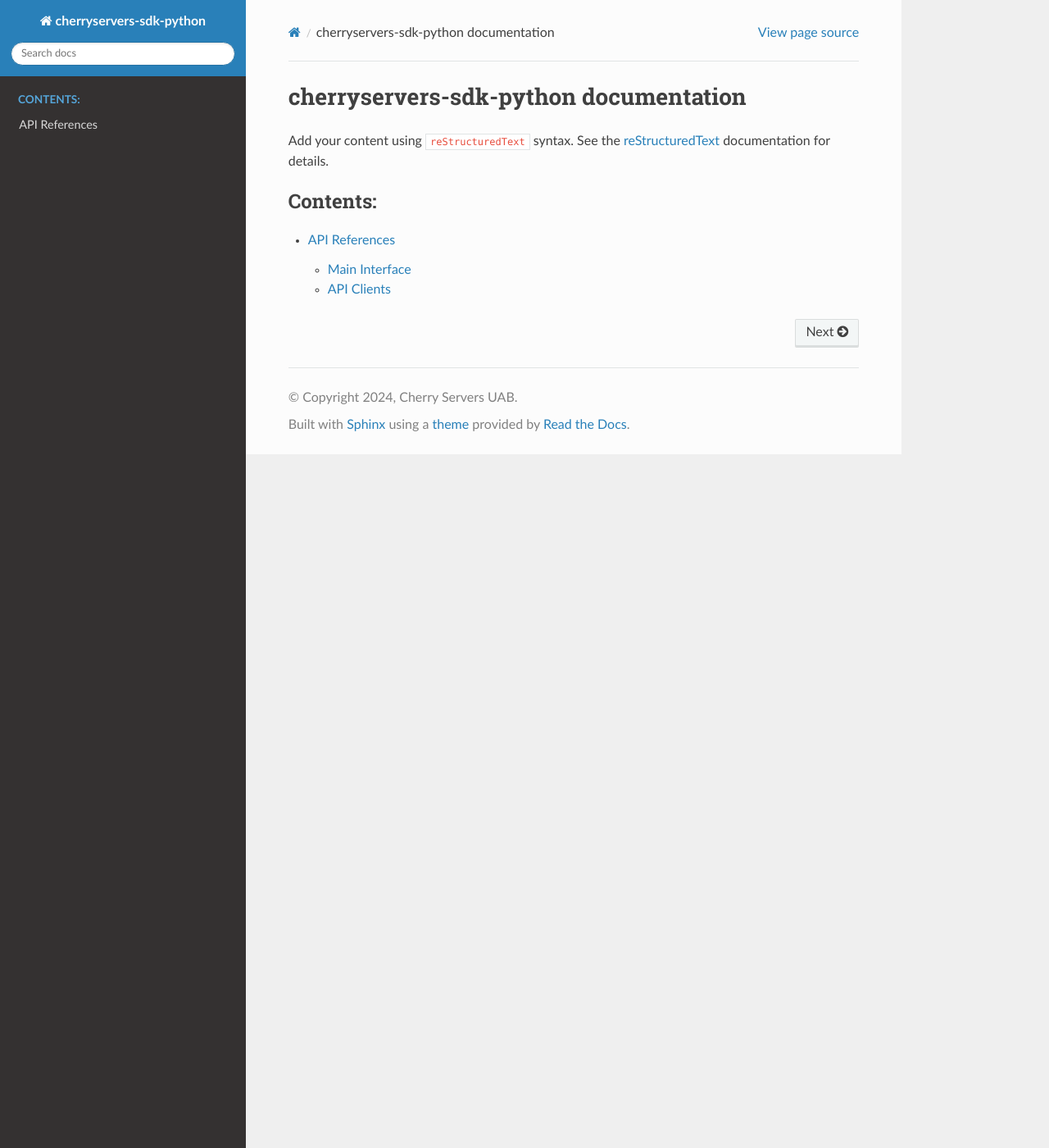
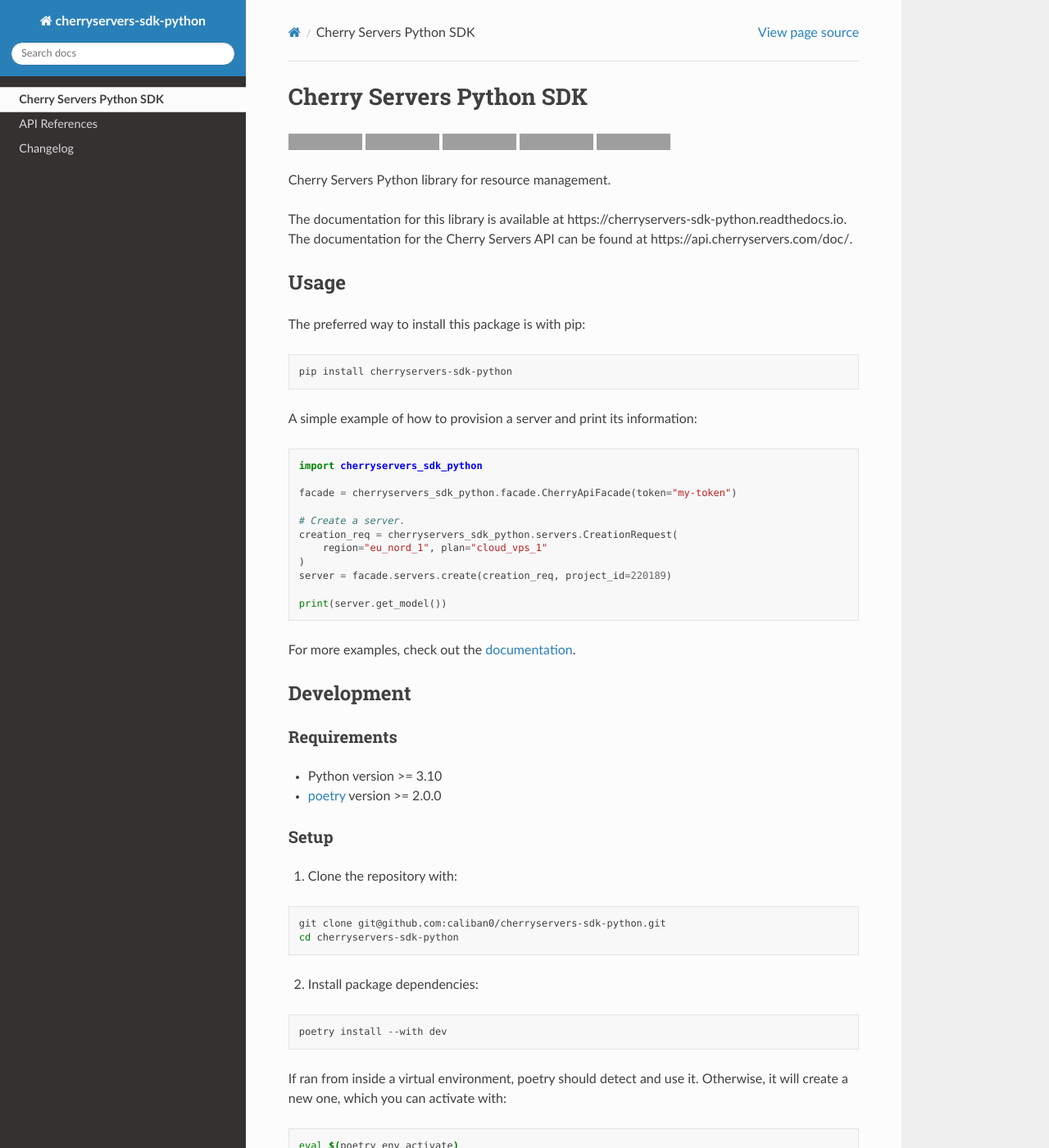
Before and after one commit to cherryservers/cherryservers-sdk-python, a Sphinx documentation site: the page built from docs/index.md, in a window 1280 px wide and 1400 px high. Shown: the whole window at 82% size. Built offline with Sphinx 7.4.7 and the Read the Docs theme 3.1.0, drawn with Linux system fonts in a browser that asks for light colours; some of the changed text lies outside the part shown; grey boxes are pictures that could not be loaded.

Commit message:
chore: configure docs and testing for release

````diff
--- a/README.md
+++ b/README.md
@@ -1 +1,87 @@
-TBD
+# Cherry Servers Python SDK
+
+[![codecov](https://codecov.io/gh/caliban0/cherryservers-sdk-python/graph/badge.svg?token=ESS0ERVT9U)](https://codecov.io/gh/caliban0/cherryservers-sdk-python)
+[![unit-test](https://github.com/caliban0/cherryservers-sdk-python/actions/workflows/unit-test.yml/badge.svg)](https://github.com/caliban0/cherryservers-sdk-python/actions/workflows/unit-test.yml)
+[![lint](https://github.com/caliban0/cherryservers-sdk-python/actions/workflows/lint.yml/badge.svg)](https://github.com/caliban0/cherryservers-sdk-python/actions/workflows/lint.yml)
+[![Documentation Status](https://readthedocs.org/projects/cherryservers-sdk-python/badge/?version=latest)](https://cherryservers-sdk-python.readthedocs.io/en/latest/?badge=latest)
+![PyPI - Python Version](https://img.shields.io/pypi/pyversions/cherryservers-sdk-python?pypiBaseUrl=https%3A%2F%2Ftest.pypi.org)
+
+Cherry Servers Python library for resource management.
+
+The documentation for this library is available at https://cherryservers-sdk-python.readthedocs.io.
+The documentation for the Cherry Servers API can be found at https://api.cherryservers.com/doc/.
+
+## Usage
+
+The preferred way to install this package is with pip:
+
+```sh
+pip install cherryservers-sdk-python
+```
+
+A simple example of how to provision a server and print its information:
+
+```python
+import cherryservers_sdk_python
+
+facade = cherryservers_sdk_python.facade.CherryApiFacade(token="my-token")
+
+# Create a server.
+creation_req = cherryservers_sdk_python.servers.CreationRequest(
+    region="eu_nord_1", plan="cloud_vps_1"
+)
+server = facade.servers.create(creation_req, project_id=220189)
+
+print(server.get_model())
+```
+For more examples, check out the [documentation](https://cherryservers-sdk-python.readthedocs.io).
+
+## Development
+
+### Requirements
+
+* Python version >= 3.10
+* [poetry](https://python-poetry.org/) version >= 2.0.0
+
+### Setup
+
+1. Clone the repository with:
+```sh
+git clone git@github.com:caliban0/cherryservers-sdk-python.git
+cd cherryservers-sdk-python
+```
+2. Install package dependencies:
+```sh
+poetry install --with dev
+```
+If ran from inside a virtual environment, poetry should detect and use it.
+Otherwise, it will create a new one, which you can activate with:
+```sh
+eval $(poetry env activate)
+```
+
+### Testing
+
+Run unit tests:
+```sh
+pytest tests/unit
+```
+
+Running integration tests requires the following environment variables to be set:
+1. CHERRY_TEST_API_KEY - your Cherry Servers API key.
+2. CHERRY_TEST_TEAM_ID - the team for which the resources will be provisioned.
+3. CHERRY_TEST_BAREMETAL_SERVER_ID -  pre-existing baremetal server, for storage testing.
+
+WARNING: running integration tests consumes real resources and will incur costs!
+
+Run integration tests:
+```sh
+pytest tests/integration
+```
+
+## Release
+
+1. Update version in `pyproject.toml`.
+2. Update version in `cherryservers_sdk_python/_version.py`.
+3. Run `git cliff -o CHANGELOG.md  --tag {version}` to generate the changelog.
+4. Create a GitHub release.
--- a/docs/conf.py
+++ b/docs/conf.py
@@ -29,10 +29,15 @@
 # -- General configuration ---------------------------------------------------
 # https://www.sphinx-doc.org/en/master/usage/configuration.html#general-configuration
 
-extensions = ["sphinx.ext.autodoc", "sphinx.ext.viewcode", "sphinx.ext.napoleon"]
+extensions = ["sphinx.ext.autodoc", "sphinx.ext.viewcode", "sphinx.ext.napoleon", "myst_parser"]
 
 templates_path = ["_templates"]
 exclude_patterns = ["_build", "Thumbs.db", ".DS_Store"]
+
+source_suffix = {
+    ".rst": "restructuredtext",
+    ".md": "markdown",
+}
 
 
 # -- Options for HTML output -------------------------------------------------
--- /dev/null
+++ b/docs/index.md
@@ -0,0 +1,10 @@
+```{toctree}
+:maxdepth: 4
+:hidden:
+
+self
+api.rst
+changelog.md
+```
+```{include} ../README.md
+```
--- a/docs/index.rst
+++ /dev/null
@@ -1,18 +0,0 @@
-.. cherryservers-sdk-python documentation master file, created by
-   sphinx-quickstart on Wed Oct 23 14:19:33 2024.
-   You can adapt this file completely to your liking, but it should at least
-   contain the root `toctree` directive.
-
-cherryservers-sdk-python documentation
-======================================
-
-Add your content using ``reStructuredText`` syntax. See the
-`reStructuredText <https://www.sphinx-doc.org/en/master/usage/restructuredtext/index.html>`_
-documentation for details.
-
-
-.. toctree::
-   :maxdepth: 2
-   :caption: Contents:
-
-   api
````
Also changed, not shown: CHANGELOG.md (added, +178 -0 lines), docs/changelog.md (added, +2 -0 lines), pyproject.toml (+6 -2 lines), 5 other files.
